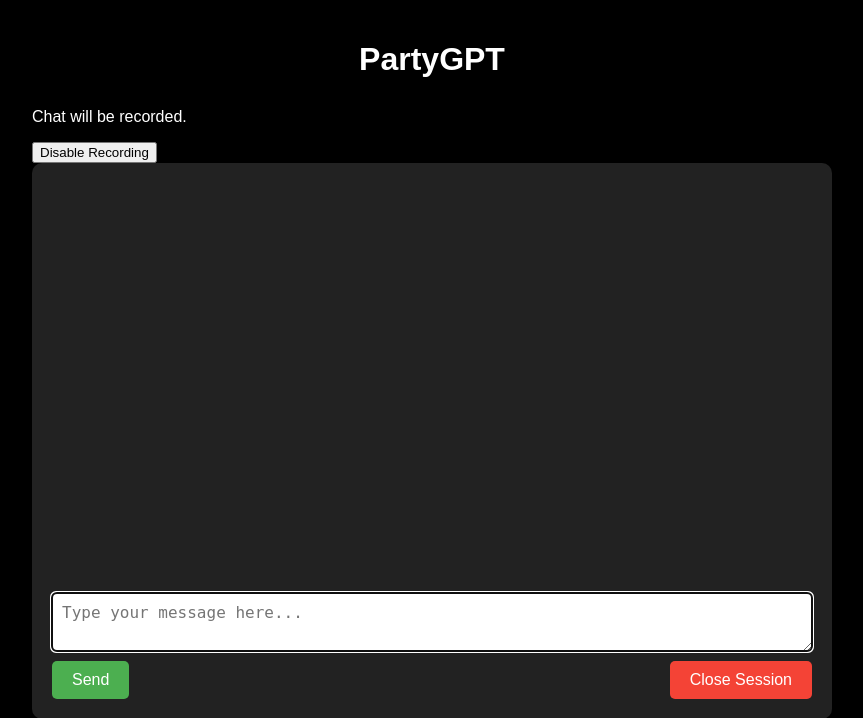
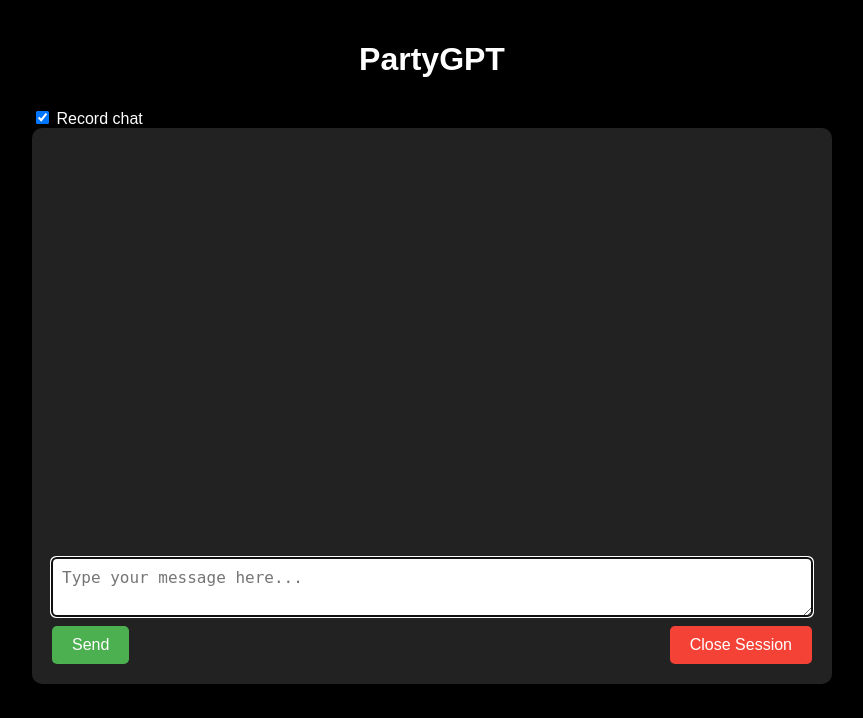
Before and after one commit to m-martin-j/partygpt, a Flask app: page / in a window 1280 px wide. Shown: the top 718 px of the page, without its empty margins (208-1071 px from the left). Run offline with Flask 3, Linux system fonts and the light colour scheme; some libraries are stand-ins or nearby versions.

Commit message:
Simplify user consent for chat recording
use checkbox and probe it being checked on saveRecords call

```diff
--- a/app.py
+++ b/app.py
@@ -3,7 +3,7 @@ import logging
 import threading  # TEST
 
 
-from flask import Flask, render_template, request, jsonify
+from flask import Flask, render_template, request
 from flask_socketio  import SocketIO, emit
 
 from partygpt import AiGuest
@@ -80,21 +80,6 @@ def refresh_session():
     ai_guest.reset(persona=None)
     return ''  # may not return None or omit return statement
 
-@app.route('/set-records', methods=['GET'])
-def set_records():
-    flag = request.args.get('flag')
-    logger.info(f'Chat recording is set to: {flag}')
-    response_data = {}
-    if flag == 'true': # (?)flag param can only be interpreted as string
-        ai_guest.set_conversation_record_folder_path(PATH_FOLDER_CONVERSATION_RECORDS_NAME)
-        response_data['message'] = 'Chat will be recorded'
-    else:
-        ai_guest.set_conversation_record_folder_path('')
-        response_data['message'] = 'Chat will not be recorded'
-
-    response = jsonify(response_data)
-    return response, 200, {'Content-Type': 'application/json'}
-
 def trigger_session_refresh(goodbye_msg):
     logger.info('Session refreshed (per backend).')
     sockets.emit('instruction', {
--- a/static/js/script.js
+++ b/static/js/script.js
@@ -6,14 +6,9 @@ document.addEventListener("DOMContentLoaded", function() {
     var buttonContainer = document.getElementById("button-container");
     var sendButton = document.getElementById("send-button");
     var closeButton = document.getElementById("close-button");
-    var setRecordButton = document.getElementById("set-recording");
-    var recordStatus = document.getElementById("recording-status");
+    var recordChatCheckbox = document.getElementById("record-chat-checkbox");
     var chatInfo = document.getElementById("chat-info");
     var newSessionHint = document.getElementById("new-session-hint");
-
-    const featureFlags = {
-        allowRecords: true
-    };
 
 
     chatStartUIChange();
@@ -72,7 +67,7 @@ document.addEventListener("DOMContentLoaded", function() {
     }
 
 
-    sendButton.addEventListener("click", function () {
+    sendButton.addEventListener("click", function() {
         handleUserInput();
         setFocusOnInput();
     });
@@ -146,28 +141,15 @@ document.addEventListener("DOMContentLoaded", function() {
         newSessionHint.style.display = 'none';
     }
 
-    function setRecord(flag) {
-        const url = `/set-records?flag=${flag}`;
-        fetch(url, {
-            method: 'GET'
-        })
-            .then((response) => {
-                if (response.status === 200) {
-                    return response.json();
-                } else {
-                    console.error('Request failed with status:', response.status);
-                }
-            })
-            .then((data) => {
-                recordStatus.textContent = data.message;
-                setRecordButton.textContent = featureFlags.allowRecords ? 'Disable recording' : 'Enable recording'
+    function saveRecords() {
+        if (recordChatCheckbox.checked) {
+            fetch('/save-records', {
+                method: 'GET'
             });
-    }
-
-    function saveRecords() {
-        fetch('/save-records', {
-            method: 'GET'
-        });
+        }
+        else {
+            // no record saving requested
+        }
     }
 
     function close_session(){
@@ -177,8 +159,6 @@ document.addEventListener("DOMContentLoaded", function() {
         });
         console.log('Session refreshed');
         chatStartUIChange();
-        featureFlags.allowRecords = true; //enable chat recording by default
-        setRecord(featureFlags.allowRecords);
     }
 
 
@@ -188,11 +168,6 @@ document.addEventListener("DOMContentLoaded", function() {
         close_session();
     });
 
-    setRecordButton.addEventListener("click", function () {
-        console.log("flag is now " + featureFlags.allowRecords);
-        featureFlags.allowRecords = !featureFlags.allowRecords;
-        setRecord(featureFlags.allowRecords);
-    })
 
 
     // ---------------- IDLE REFRESH ----------------
--- a/templates/index.html
+++ b/templates/index.html
@@ -10,8 +10,8 @@
     <div class="container">
         <h1>PartyGPT</h1>
         <div id="chat-info">
-            <p id="recording-status">Chat will be recorded.</p>
-            <button id="set-recording">Disable Recording</button>
+            <input type="checkbox" id="record-chat-checkbox" checked>
+            <label for="record-chat-checkbox">Record chat</label>
         </div>
         <div class="chat-container">
             <div id="conversation" class="conversation"></div>
```
Also changed, not shown: readme.md.
